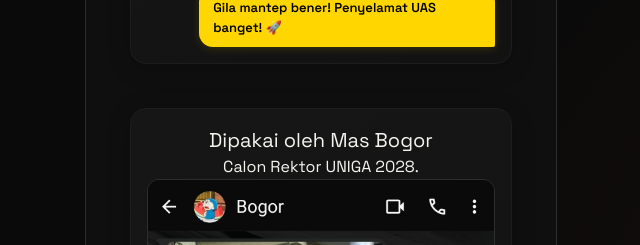
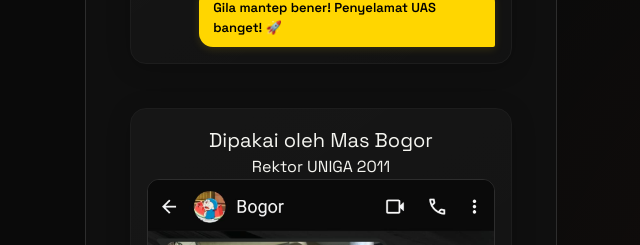
Before and after one commit to adityaberwibawa/embege, a Next.js app: page /auth in a window 1280 px wide. Shown: the part 1155-1400 px from the top of the page, without its empty margins (75-715 px from the left). Built offline with nearby package versions, Linux system fonts and the light colour scheme; no server answers.

Commit message:
fix: testimoni wa 3.3

```diff
--- a/app/auth/page.tsx
+++ b/app/auth/page.tsx
@@ -144,7 +144,8 @@ export default function AuthPage() {
             justifyContent: "center"
           }}>
             <h2 style={{ fontSize: "20px", textAlign: "center", position: "relative", zIndex: 1 }}>Dipakai oleh Mas Bogor</h2>
-            <p>Calon Rektor UNIGA 2028.</p>
+            <p>Rektor UNIGA 2011</p>
+            <p></p>
             <div style={{ width: "100%", borderRadius: "12px", overflow: "hidden", border: "1px solid var(--border-dark)", background: "#0a0a0a" }}>
               <img src="/testimonibogor.jpeg" alt="Testimoni WhatsApp" style={{ width: "100%", height: "auto", display: "block" }} />
             </div>
```
